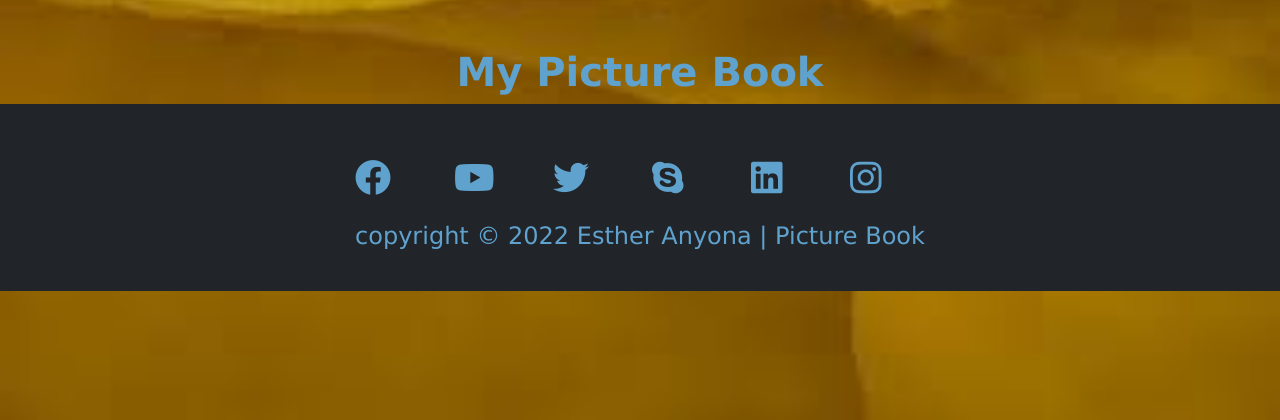
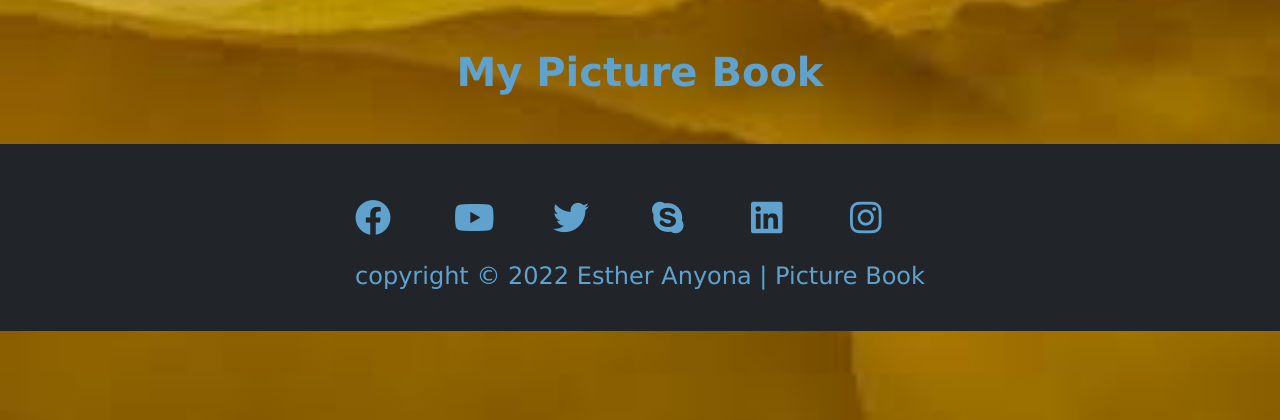
Before and after one commit to Esther-Anyona/picture-book, a Django app: page / in a window 1280 px wide. Shown: the part 72-492 px from the top of the page. Run offline with Django 4.2, Linux system fonts and the light colour scheme; data that the repository does not hold is empty; some libraries are stand-ins or nearby versions.

Commit message:
Edit title

```diff
--- a/pictures/templates/home.html
+++ b/pictures/templates/home.html
@@ -1,7 +1,7 @@
 {% extends 'base.html' %}
 {% block content%}
 <div class="container-fluid">
-  <h1 style="color:rgb(96,162,206);" class="text-center pt-5"><strong>My Picture Book</strong></h1>
+  <h1 style="color:rgb(96,162,206);" class="text-center pt-5 mb-5"><strong>My Picture Book</strong></h1>
   <div class="row">
 
     {% for image in images %}
```
